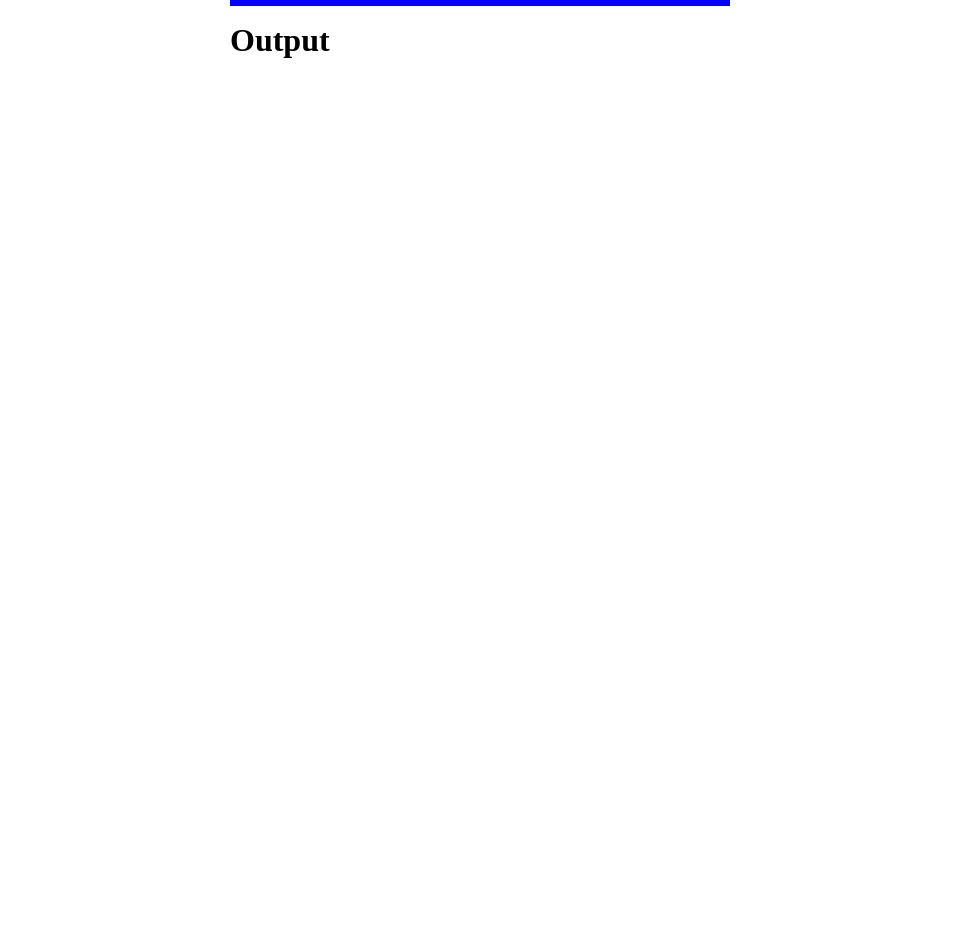
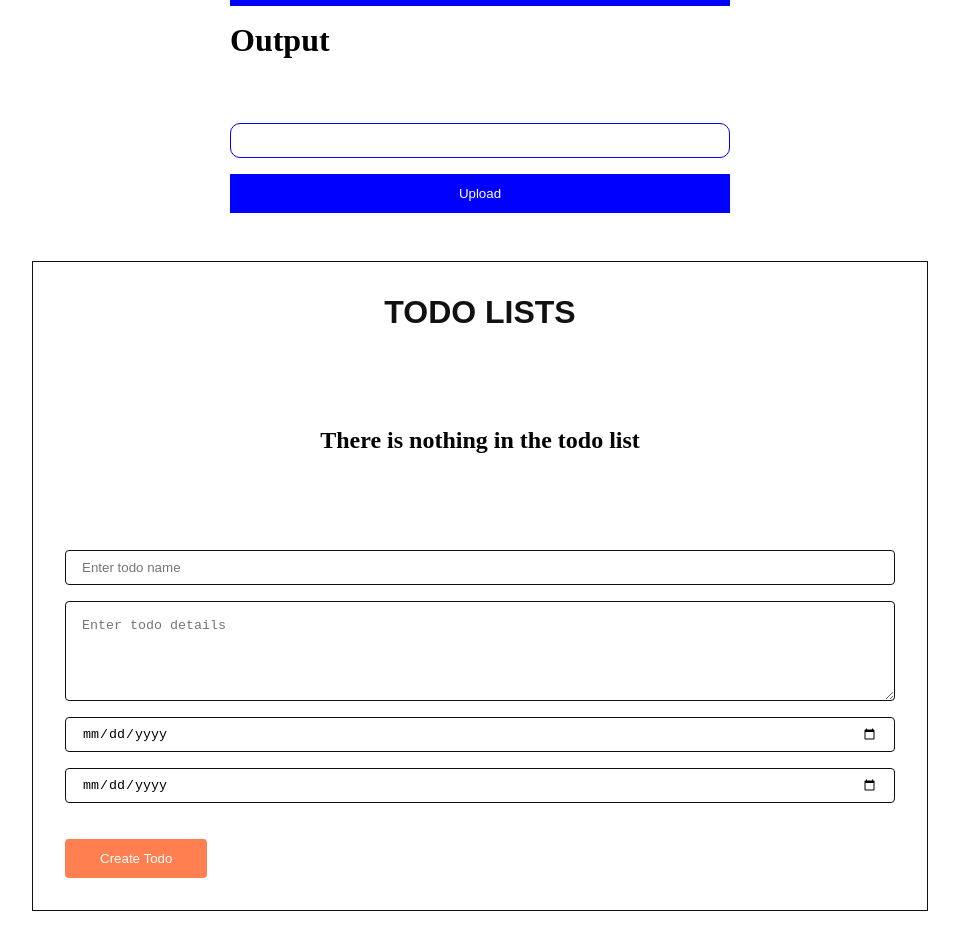
Before and after one commit to Signor1/react-tutorlals-octoberSet2023, a React (Vite) app: page / in a window 1280 px wide. Shown: the part 1780-2729 px from the top of the page, without its empty margins (160-1119 px from the left). Before the commit the page ends 1887 px from the top, so only its background shows below. Built offline with nearby package versions, Linux system fonts and the light colour scheme.

Commit message:
finished teaching useState

```diff
--- a/src/App.jsx
+++ b/src/App.jsx
@@ -4,6 +4,8 @@ import JsxDemo from "./components/JsxDemo"
 import Nav from "./components/NavBar"
 import Header from "./components/css styling/Header";
 import NormalStyling from "./components/css styling/NormalStyling";
+import ExampleFive from "./components/hooks/state/ExampleFive";
+import ExampleFour from "./components/hooks/state/ExampleFour";
 import ExampleOne, { SiderBar } from "./components/hooks/state/ExampleOne";
 import ExampleThree from "./components/hooks/state/ExampleThree";
 import ExampleTwo from "./components/hooks/state/ExampleTwo";
@@ -25,6 +27,8 @@ const App = () => {
       <SiderBar />
       <ExampleTwo />
       <ExampleThree />
+      <ExampleFour />
+      <ExampleFive />
     </>
 
   )
--- /dev/null
+++ b/src/components/hooks/state/ExampleFive.jsx
@@ -0,0 +1,79 @@
+import { useState } from 'react'
+import styles from "./ExampleFive.module.css"
+
+const ExampleFive = () => {
+    //array of objects
+    const [todos, setTodos] = useState([])
+    // initial state
+    const initialState = {
+        name: "",
+        detail: "",
+        startTime: "",
+        endTime: ""
+    }
+    const [data, setData] = useState(initialState)
+
+    const handleTodoUpdate = (e) => {
+        e.preventDefault()
+        setTodos([...todos, data])
+        setData(initialState)
+    }
+
+    return (
+        <section className={styles.container}>
+            <h1 className={styles.todo}>Todo Lists</h1>
+            <main className={styles.main}>
+                {
+                    todos.length === 0 ?
+                        (<h2 className={styles.nothing}>There is nothing in the todo list</h2>)
+                        :
+                        (<ul className={styles.listContainer}>
+                            {
+                                todos.map((todo, index) => (
+                                    <li className={styles.list} key={index}>
+                                        <h3>{todo.name}</h3>
+                                        <p>{todo.detail}</p>
+                                        <div>
+                                            <span>Start: {todo.startTime}</span>
+                                            <span>End: {todo.endTime}</span>
+                                        </div>
+                                    </li>
+                                ))
+                            }
+                        </ul>)
+                }
+
+            </main>
+            <form className={styles.form} onSubmit={handleTodoUpdate}>
+                {/* todo title */}
+                <input className={styles.input} type="text"
+                    value={data.name}
+                    onChange={e => setData({ ...data, name: e.target.value })}
+                    placeholder='Enter todo name' />
+
+                {/* todo details */}
+                <textarea className={styles.textarea} placeholder='Enter todo details'
+                    value={data.detail}
+                    onChange={e => setData({ ...data, detail: e.target.value })}></textarea>
+
+                {/* todo start time  */}
+                <input className={styles.input} type="date"
+                    placeholder='Enter start date'
+                    value={data.startTime}
+                    onChange={e => setData({ ...data, startTime: e.target.value })}
+                />
+
+                {/* todo end time  */}
+                <input className={styles.input} type="date"
+                    placeholder='Enter end date'
+                    value={data.endTime}
+                    onChange={e => setData({ ...data, endTime: e.target.value })}
+                />
+
+                <button className={styles.btn} type='submit'>Create Todo</button>
+            </form>
+        </section>
+    )
+}
+
+export default ExampleFive
--- /dev/null
+++ b/src/components/hooks/state/ExampleFive.module.css
@@ -0,0 +1,92 @@
+.container {
+    width: 70%;
+    border: 0.01rem solid #111;
+    display: flex;
+    flex-direction: column;
+    padding: 2rem;
+    margin: 3rem auto;
+}
+
+.todo {
+    text-align: center;
+    text-transform: uppercase;
+    color: #111;
+    font-family: sans-serif;
+    font-size: 2rem;
+    margin-bottom: 2rem;
+}
+
+.main {
+    width: 100%;
+}
+
+.nothing {
+    padding-block: 4rem;
+    text-align: center;
+}
+
+.listContainer {
+    list-style: none;
+    display: flex;
+    flex-direction: column;
+    gap: 1rem;
+    width: 100%;
+}
+
+.list {
+    display: flex;
+    flex-direction: column;
+    background-color: #eee;
+    padding: 1.5rem;
+    width: 100%;
+    gap: 12px;
+}
+
+.list h3 {
+    color: coral;
+}
+
+.list div {
+    display: flex;
+    width: 100%;
+    justify-content: space-between;
+    align-items: center;
+}
+
+.form {
+    width: 100%;
+    display: flex;
+    flex-direction: column;
+    align-items: flex-start;
+    gap: 1rem;
+    padding-top: 2rem;
+}
+
+.input {
+    width: 100%;
+    border-radius: 4px;
+    padding-inline: 1rem;
+    height: 35px;
+    outline: none;
+    border: 1px solid #111;
+}
+
+.textarea {
+    width: 100%;
+    height: 100px;
+    resize: vertical;
+    outline: none;
+    border: 1px solid #111;
+    border-radius: 4px;
+    padding: 1rem;
+}
+
+.btn {
+    outline: none;
+    padding: 12px 35px;
+    background-color: coral;
+    color: white;
+    border: none;
+    border-radius: 4px;
+    margin-top: 20px;
+}
--- /dev/null
+++ b/src/components/hooks/state/ExampleFour.jsx
@@ -0,0 +1,35 @@
+import { useState } from 'react'
+
+const ExampleFour = () => {
+    //array of strings
+    const [names, setNames] = useState([])
+    const [value, setValue] = useState('')
+
+    const handleUpload = () => {
+        setNames([...names, value])
+    }
+
+    const containerStyles = {
+        width: "500px", display: "flex", flexDirection: "column", gap: "1rem", margin: "3rem auto"
+    }
+    const inputStyles = {
+        width: "100%", height: "35px", outline: "none", border: "1px solid blue", borderRadius: "10px", paddingInline: "1rem"
+    }
+    const buttonStyle = {
+        padding: "12px 20px", backgroundColor: "blue", color: "white", outline: "none", border: "none"
+    }
+
+    return (
+        <div style={containerStyles}>
+            <ul>
+                {
+                    names.map(name => <li key={name}>{name}</li>)
+                }
+            </ul>
+            <input style={inputStyles} type="text" value={value} onChange={(e) => setValue(e.target.value)} />
+            <button style={buttonStyle} onClick={handleUpload}>Upload</button>
+        </div>
+    )
+}
+
+export default ExampleFour
```
